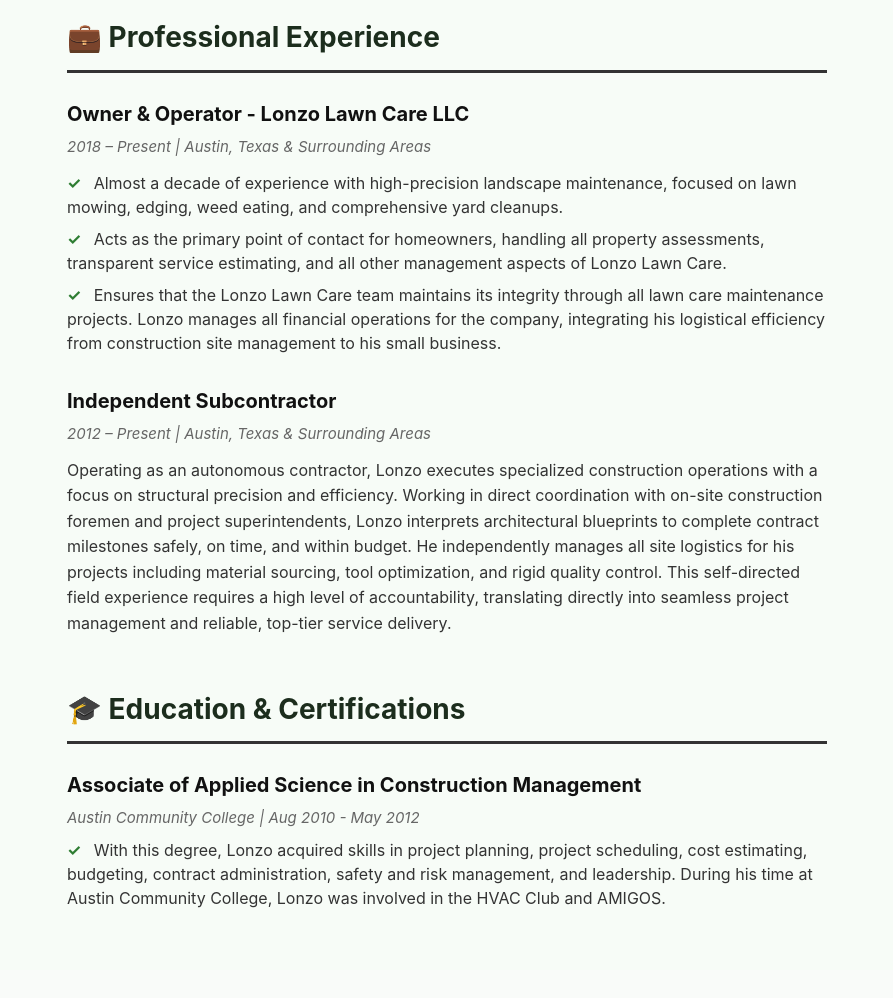
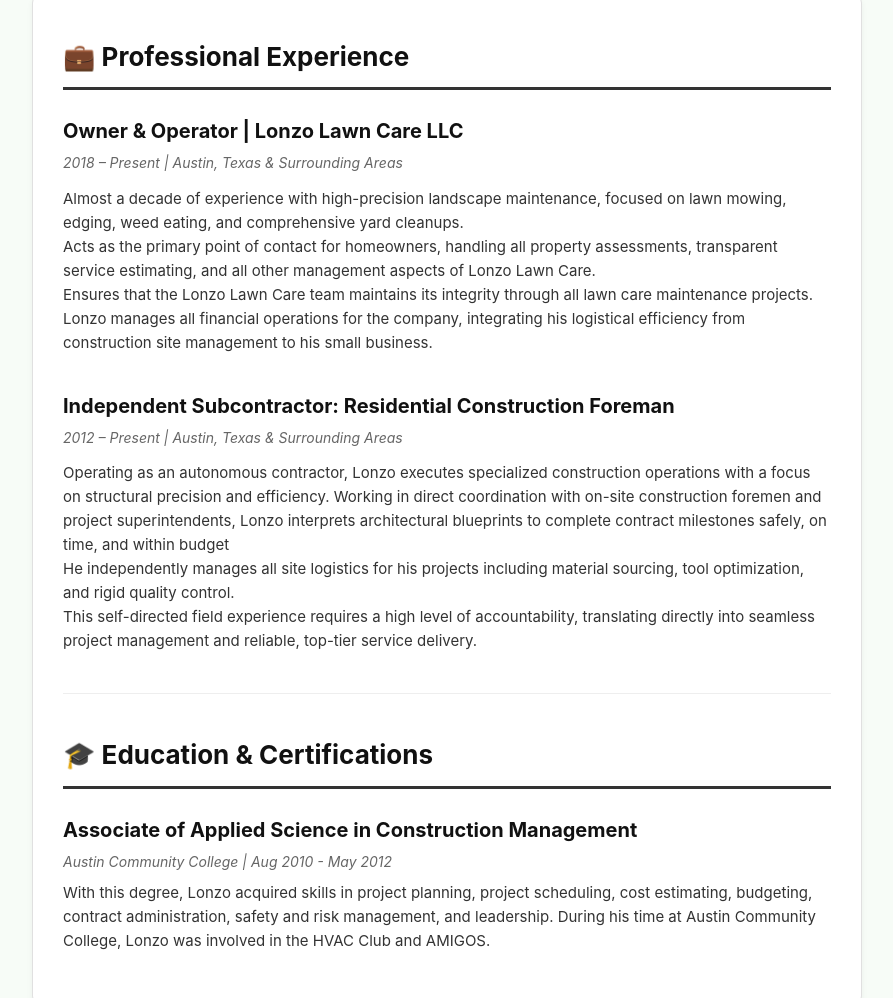
Before and after one commit to lonzolawncaretx/lonzolawncaretx, a plain HTML site: page index.html in a window 1280 px wide. Shown: the part 3646-4644 px from the top of the page, without its empty margins (193-1086 px from the left). Drawn offline with Linux system fonts and the light colour scheme.

Commit message:
Update index.html

```diff
--- a/index.html
+++ b/index.html
@@ -501,71 +501,74 @@
     </figcaption>
   </figure>
 </div>
-    <!-- Experience & Education Section -->
-<section id="experience-education" style="padding: 40px 20px; max-width: 800px; margin: 0 auto; font-family: sans-serif;">
 
-    <!-- Previous Employment Heading -->
-    <h2 style="font-size: 28px; font-weight: bold; margin-bottom: 25px; border-bottom: 3px solid #333; padding-bottom: 10px;">
+<!-- Experience & Education Box Container -->
+<section id="experience-education" style="max-width: 850px; margin: 40px auto; padding: 10px;">
+
+    <!-- White Box Wrapper -->
+    <div style="background-color: #ffffff; border: 1px solid #e0e0e0; border-radius: 8px; box-shadow: 0 4px 6px rgba(0,0,0,0.05); padding: 40px 30px; font-family: sans-serif;">
+
+        <!-- ========================================== -->
+        <!-- PROFESSIONAL EXPERIENCE SECTION            -->
+        <!-- ========================================== -->
+        <h2 style="font-size: 26px; font-weight: bold; margin-top: 0; margin-bottom: 25px; color: #111; border-bottom: 3px solid #333; padding-bottom: 10px;">
             💼 Professional Experience
         </h2>
 
-    <!-- Job 1: Lonzo Lawn Care -->
-    <div class="job-entry" style="margin-bottom: 30px;">
+        <!-- Entry 1: Owner & Operator -->
+        <div class="job-entry" style="margin-bottom: 35px;">
             <h3 style="font-size: 20px; margin-bottom: 5px; color: #111;">
-            <strong>Owner & Operator - Lonzo Lawn Care LLC</strong>
+                <strong>Owner & Operator</strong> | Lonzo Lawn Care LLC
             </h3>
-        <p style="margin: 0 0 12px 0; color: #666; font-style: italic; font-size: 15px;">
+            <p style="margin: 0 0 12px 0; color: #666; font-style: italic; font-size: 14px;">
                 2018 – Present | Austin, Texas & Surrounding Areas
             </p>
-        <ul style="list-style-type: none; padding-left: 0; margin: 0;">
-            <li style="margin-bottom: 8px; font-size: 16px; line-height: 1.5; color: #333;">
-                <span style="color: #2e7d32; font-weight: bold; margin-right: 8px;">✓</span> Almost a decade of experience with high-precision landscape maintenance, focused on lawn mowing, edging, weed eating, and comprehensive yard cleanups.
-            </li>
-            <li style="margin-bottom: 8px; font-size: 16px; line-height: 1.5; color: #333;">
-                <span style="color: #2e7d32; font-weight: bold; margin-right: 8px;">✓</span> Acts as the primary point of contact for homeowners, handling all property assessments, transparent service estimating, and all other management aspects of Lonzo Lawn Care.
-            </li>
-            <li style="margin-bottom: 8px; font-size: 16px; line-height: 1.5; color: #333;">
-                <span style="color: #2e7d32; font-weight: bold; margin-right: 8px;">✓</span> Ensures that the Lonzo Lawn Care team maintains its integrity through all lawn care maintenance projects. Lonzo manages all financial operations for the company, integrating his logistical efficiency from construction site management to his small business.
-            </li>
-        </ul>
-    </div>
+            <p style="font-size: 15px; line-height: 1.6; color: #333; margin: 0;"> Almost a decade of experience with high-precision landscape maintenance, focused on lawn mowing, edging, weed eating, and comprehensive yard cleanups.
 
-    <!-- Job 2: Construction Foreman -->
-<div class="job-entry" style="margin-bottom: 30px;">
-    <h3 style="font-size: 20px; margin-bottom: 5px; color: #111;">
-        <strong>Independent Subcontractor</strong>
-    </h3>
-    <p style="margin: 0 0 12px 0; color: #666; font-style: italic; font-size: 15px;">
-        2012 – Present | Austin, Texas & Surrounding Areas
-    </p>
-    <p style="font-size: 16px; line-height: 1.6; color: #333; margin: 0;">
-        Operating as an autonomous contractor, Lonzo executes specialized construction operations with a focus on structural precision and efficiency. Working in direct coordination with on-site construction foremen and project superintendents, Lonzo interprets architectural blueprints to complete contract milestones safely, on time, and within budget. He independently manages all site logistics for his projects including material sourcing, tool optimization, and rigid quality control. This self-directed field experience requires a high level of accountability, translating directly into seamless project management and reliable, top-tier service delivery.
+            <p style="font-size: 15px; line-height: 1.6; color: #333; margin: 0;"> Acts as the primary point of contact for homeowners, handling all property assessments, transparent service estimating, and all other management aspects of Lonzo Lawn Care.
+
+             <p style="font-size: 15px; line-height: 1.6; color: #333; margin: 0;">  Ensures that the Lonzo Lawn Care team maintains its integrity through all lawn care maintenance projects. Lonzo manages all financial operations for the company, integrating his logistical efficiency from construction site management to his small business.
             </p>
         </div>
 
-    <!-- Spacing Divider matching your site style -->
-    <div style="height: 20px;"></div>
+        <!-- Entry 2: Independent Subcontractor -->
+        <div class="job-entry" style="margin-bottom: 35px;">
+            <h3 style="font-size: 20px; margin-bottom: 5px; color: #111;">
+                <strong>Independent Subcontractor: Residential Construction Foreman</strong>
+            </h3>
+            <p style="margin: 0 0 12px 0; color: #666; font-style: italic; font-size: 14px;">
+                2012 – Present | Austin, Texas & Surrounding Areas
+            </p>
+            <p style="font-size: 15px; line-height: 1.6; color: #333; margin: 0;"> Operating as an autonomous contractor, Lonzo executes specialized construction operations with a focus on structural precision and efficiency. Working in direct coordination with on-site construction foremen and project superintendents, Lonzo interprets architectural blueprints to complete contract milestones safely, on time, and within budget
+          <p style="font-size: 15px; line-height: 1.6; color: #333; margin: 0;">  He independently manages all site logistics for his projects including material sourcing, tool optimization, and rigid quality control.
+             <p style="font-size: 15px; line-height: 1.6; color: #333; margin: 0;"> This self-directed field experience requires a high level of accountability, translating directly into seamless project management and reliable, top-tier service delivery.
+          </p>
+        </div>
 
-    <!-- Education Heading -->
-    <h2 style="font-size: 28px; font-weight: bold; margin-bottom: 25px; border-bottom: 3px solid #333; padding-bottom: 10px;">
+        <!-- Section Divider Line -->
+        <hr style="border: 0; border-top: 1px solid #eeeeee; margin: 40px 0;">
+
+        <!-- ========================================== -->
+        <!-- EDUCATION SECTION                          -->
+        <!-- ========================================== -->
+        <h2 style="font-size: 26px; font-weight: bold; margin-bottom: 25px; color: #111; border-bottom: 3px solid #333; padding-bottom: 10px;">
             🎓 Education & Certifications
         </h2>
 
         <!-- Education Entry -->
-    <div class="education-entry" style="margin-bottom: 20px;">
+        <div class="education-entry" style="margin-bottom: 10px;">
             <h3 style="font-size: 20px; margin-bottom: 5px; color: #111;">
                 <strong>Associate of Applied Science in Construction Management</strong>
             </h3>
-        <p style="margin: 0 0 8px 0; color: #666; font-style: italic; font-size: 15px;">
+            <p style="margin: 0 0 8px 0; color: #666; font-style: italic; font-size: 14px;">
                 Austin Community College | Aug 2010 - May 2012
             </p>
-        <ul style="list-style-type: none; padding-left: 0; margin: 0;">
-            <li style="margin-bottom: 8px; font-size: 16px; line-height: 1.5; color: #333;">
-                <span style="color: #2e7d32; font-weight: bold; margin-right: 8px;">✓</span> With this degree, Lonzo acquired skills in project planning, project scheduling, cost estimating, budgeting, contract administration, safety and risk management, and leadership. During his time at Austin Community College, Lonzo was involved in the HVAC Club and AMIGOS.
-            </li>
-        </ul>
+            <p style="font-size: 15px; line-height: 1.6; color: #333; margin: 0;">
+                With this degree, Lonzo acquired skills in project planning, project scheduling, cost estimating, budgeting, contract administration, safety and risk management, and leadership. During his time at Austin Community College, Lonzo was involved in the HVAC Club and AMIGOS.
+            </p>
         </div>
 
+    </div>
 </section>
 <!-- Testimonials Section -->
     <section style="padding: 60px 20px; background-color: #f9fbf9; text-align: center;">
```
Lines whose indentation alone changed are shown as unchanged.
